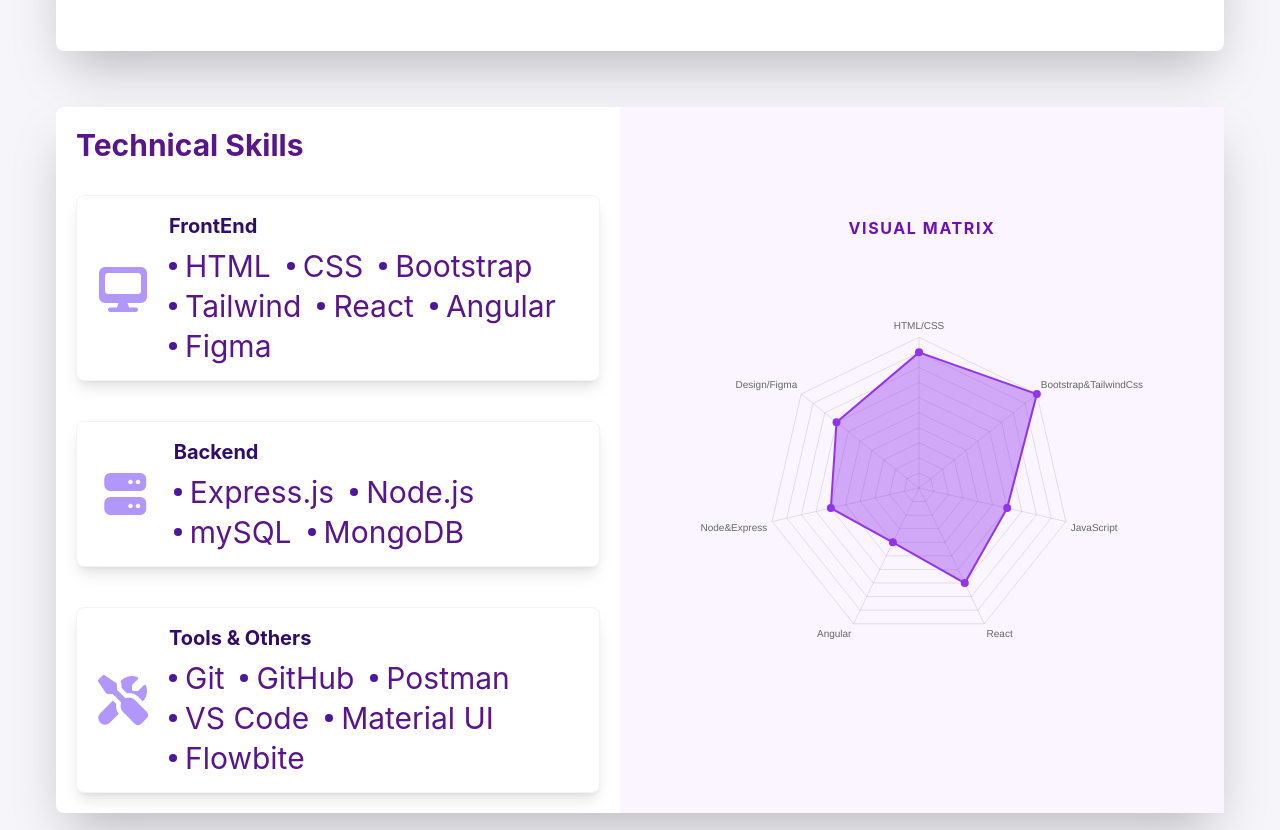
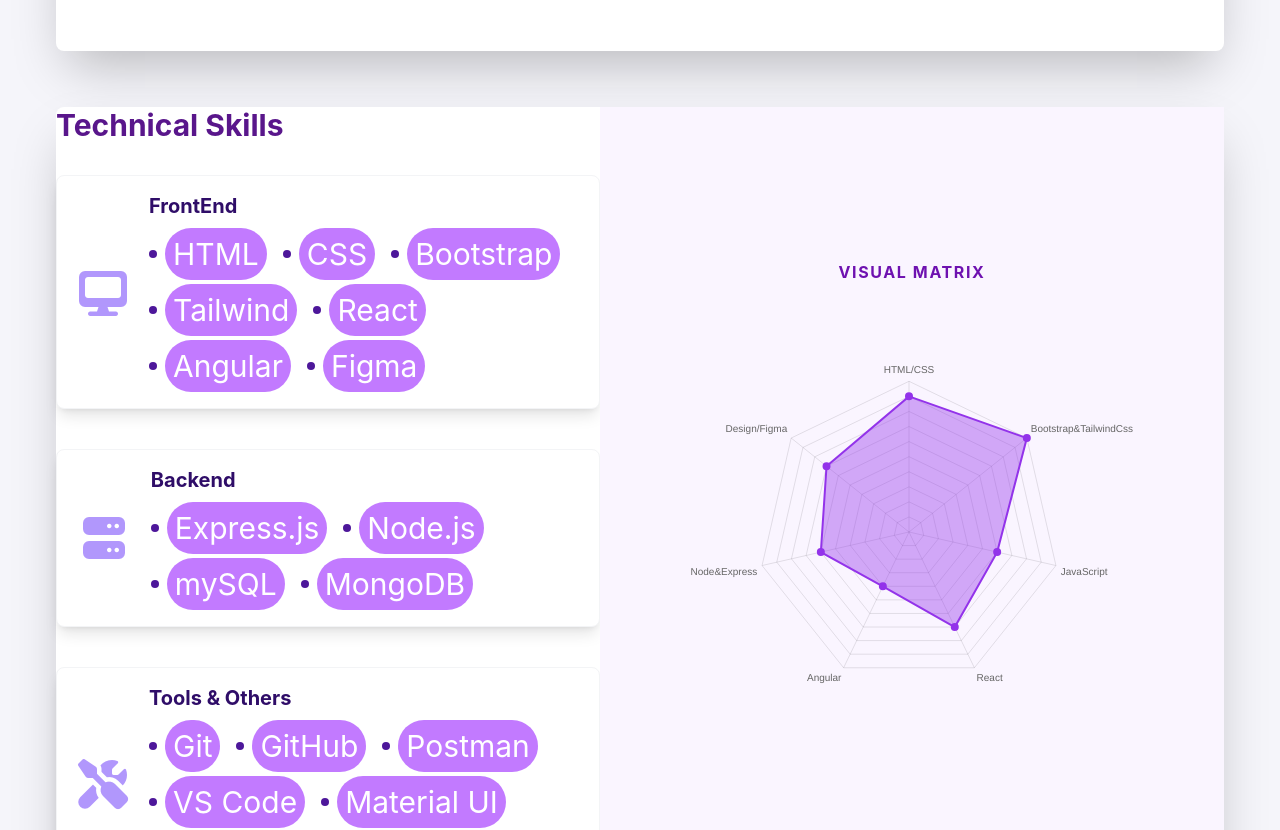
Before and after one commit to AgileRampler/portfolio-react, a React (Vite) app: page / in a window 1280 px wide. Shown: the part 1283-2113 px from the top of the page. Built offline with nearby package versions, Linux system fonts and the light colour scheme.

Commit message:
ui change

```diff
--- a/src/pages/main/mainPage.jsx
+++ b/src/pages/main/mainPage.jsx
@@ -272,7 +272,7 @@
         {/* Skills Section */}
         <div id='skills' className='flex flex-col lg:flex-row bg-white m-14 shadow-2xl rounded-lg'>
           {/* Left Column: Skill Cards */}
-          <div className='flex-1 p-5'>
+          <div className='flex-1 '>
             <div className='mb-8 font-bold text-3xl text-purple-900'>Technical Skills</div>
             <div className='grid gap-10'>
               {card1.map((card, index) => (
@@ -286,7 +286,7 @@
                       {card.skills.map((skill, i) => (
                         <div key={i} className='flex items-center gap-2  text-purple-900 text-3xl'>
                           <span className='w-2 h-2 bg-violet-900 rounded-full  '></span>
-                          <span className='font-sans' >{skill}</span>
+                          <span className='font-sans bg-purple-400 text-white   rounded-full p-2 hover:bg-purple-300' >{skill}</span>
                         </div>
                       ))}
                     </div>
@@ -311,7 +311,7 @@
           <div className='flex justify-between items-center mb-10'>
             <div className='text-4xl font-bold'>Some Things I've Built</div>
             <Link  onClick={() => window.scrollTo(0, 0)} to="/ViewProject"  className="text-purple-700 font-semibold text-xl hover:underline flex items-center gap-1">
-              View all projects →
+              View all projects &rarr;
             </Link>
           </div>
 
```
